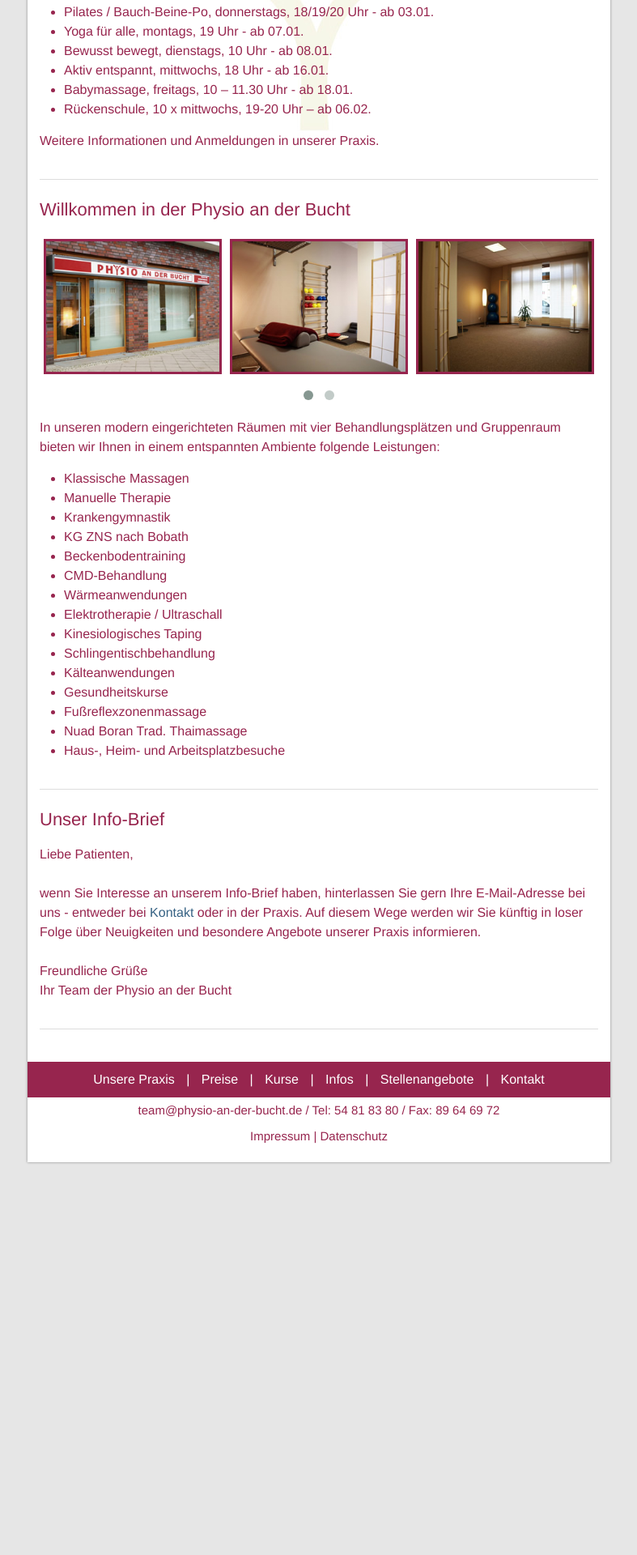
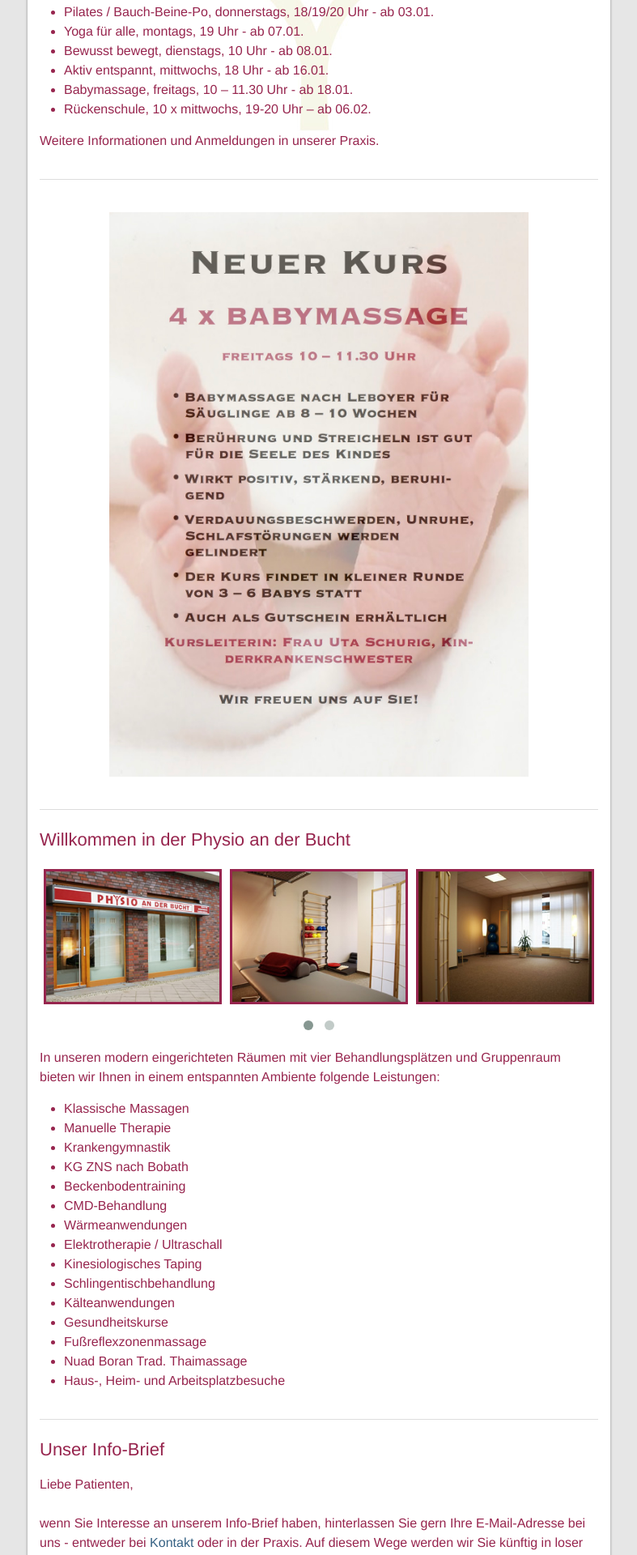
Before and after one commit to davidbasalla/physio_website_2, a Jekyll site: the page built from index.html, in a window 1280 px wide. Shown: the part 425-2345 px from the top of the page at 81% size, without its empty margins (246-1033 px from the left). Built offline with Jekyll 4.4.1, drawn with Linux system fonts in a browser that asks for light colours; before the commit the page ends 1860 px from its top, so only the background shows below that.

Commit message:
Update baby massage poster

```diff
--- a/_layouts/praxis.html
+++ b/_layouts/praxis.html
@@ -42,14 +42,13 @@
         <p>Weitere Informationen und Anmeldungen in unserer Praxis.</p>
       </div>
 
-      <!-- TODO ADD BACK WITH UPDATED CONTENT -->
-      <!-- <div class="news">
+      <div class="news">
         <img
           class="image-width-medium"
           alt="Baby Massage Werbung"
           src="{{ site.baseurl }}/assets/images/baby_massage_klein_v01.jpg"
         />
-      </div> -->
+      </div>
 
       <h3>Willkommen in der Physio an der Bucht</h3>
 
```
Also changed, not shown: assets/images/baby_massage_klein_v01.jpg, assets/images/baby_massage_klein_v01_xxxx.jpg (added).
